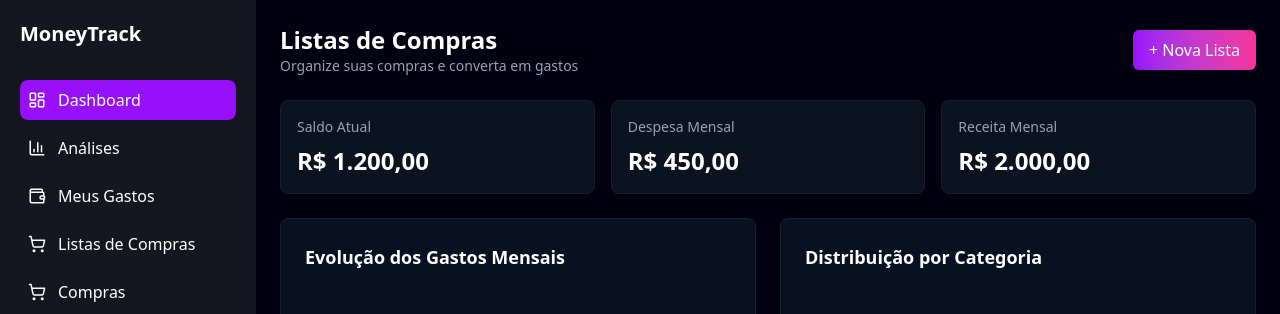
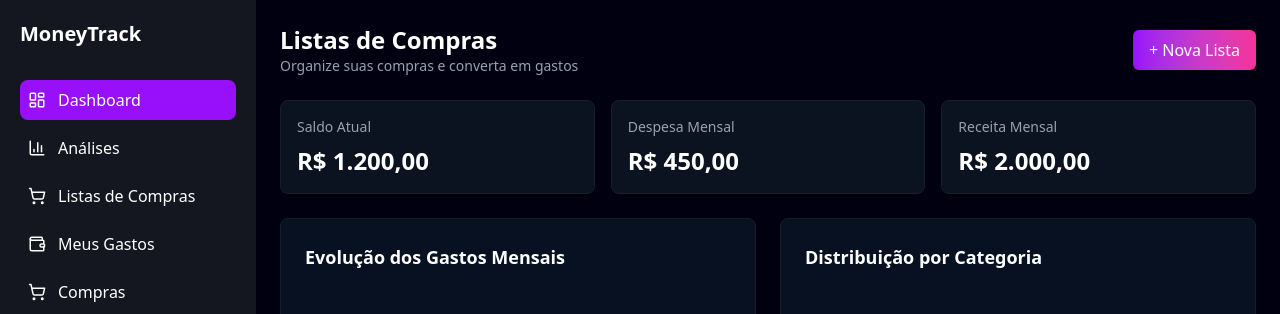
Before and after one commit to Sandro1234Melo/moneytrack-frontend, a React (Vite) app: page / in a window 1280 px wide. Shown: the top 314 px of the page. Built offline with nearby package versions, Linux system fonts and the light colour scheme.

Commit message:
Alteração da ordem do Menu

```diff
--- a/src/components/Sidebar.tsx
+++ b/src/components/Sidebar.tsx
@@ -8,8 +8,8 @@ const Sidebar = () => {
   const navItems = [
     { name: "Dashboard", path: "/", icon: LayoutDashboard },
     { name: "Análises", path: "/reports", icon: BarChart3 },
+    { name: "Listas de Compras", path: "/shopping-lists", icon: ShoppingCart },
     { name: "Meus Gastos", path: "/expenses", icon: Wallet },
-    { name: "Listas de Compras", path: "/shopping-lists", icon: ShoppingCart },
     { name: "Compras", path: "/purchases", icon: ShoppingCart },
     { name: "Locais", path: "/locations", icon: MapPin },
     { name: "Categorias", path: "/categories", icon: Tags }
```
